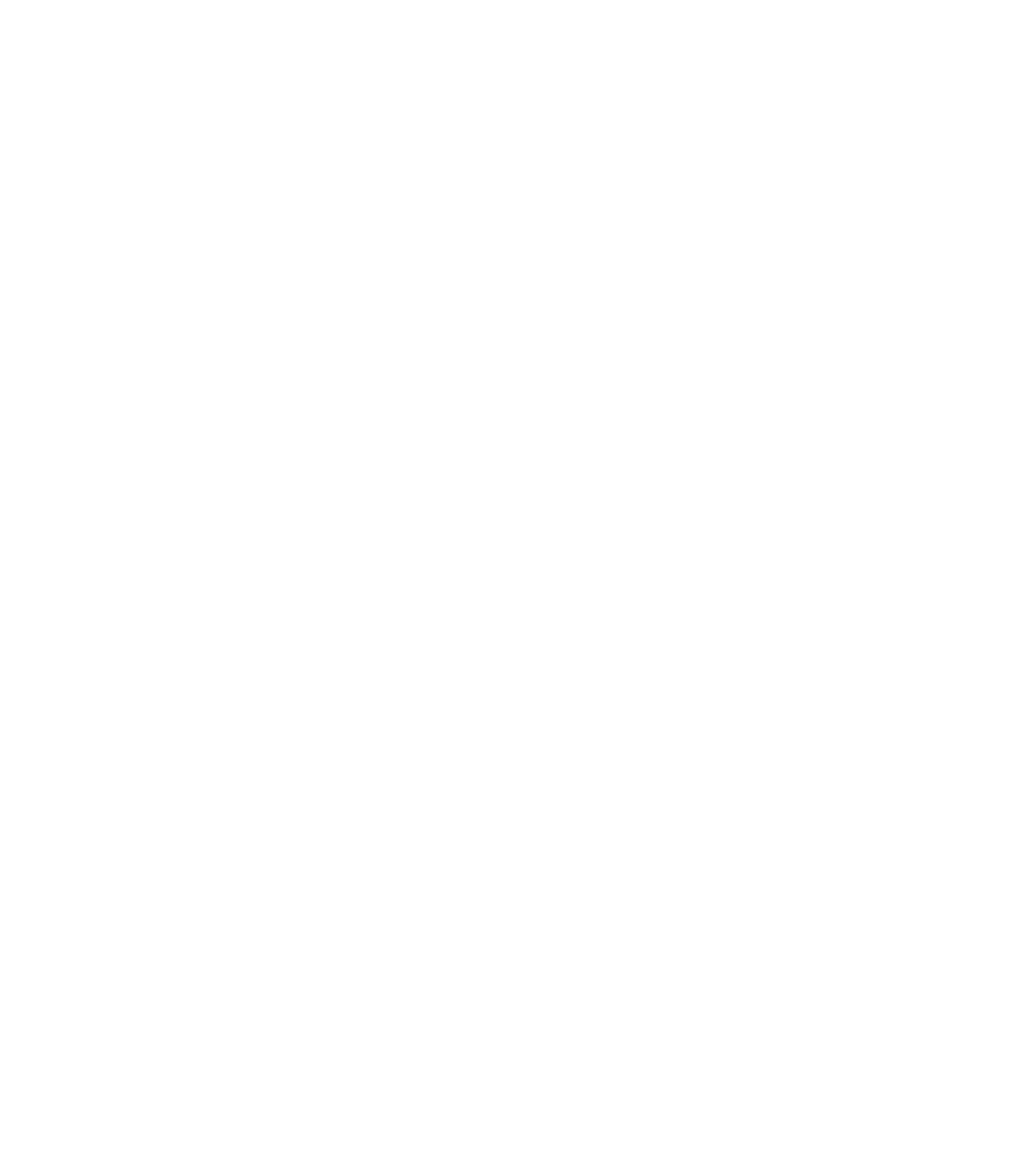
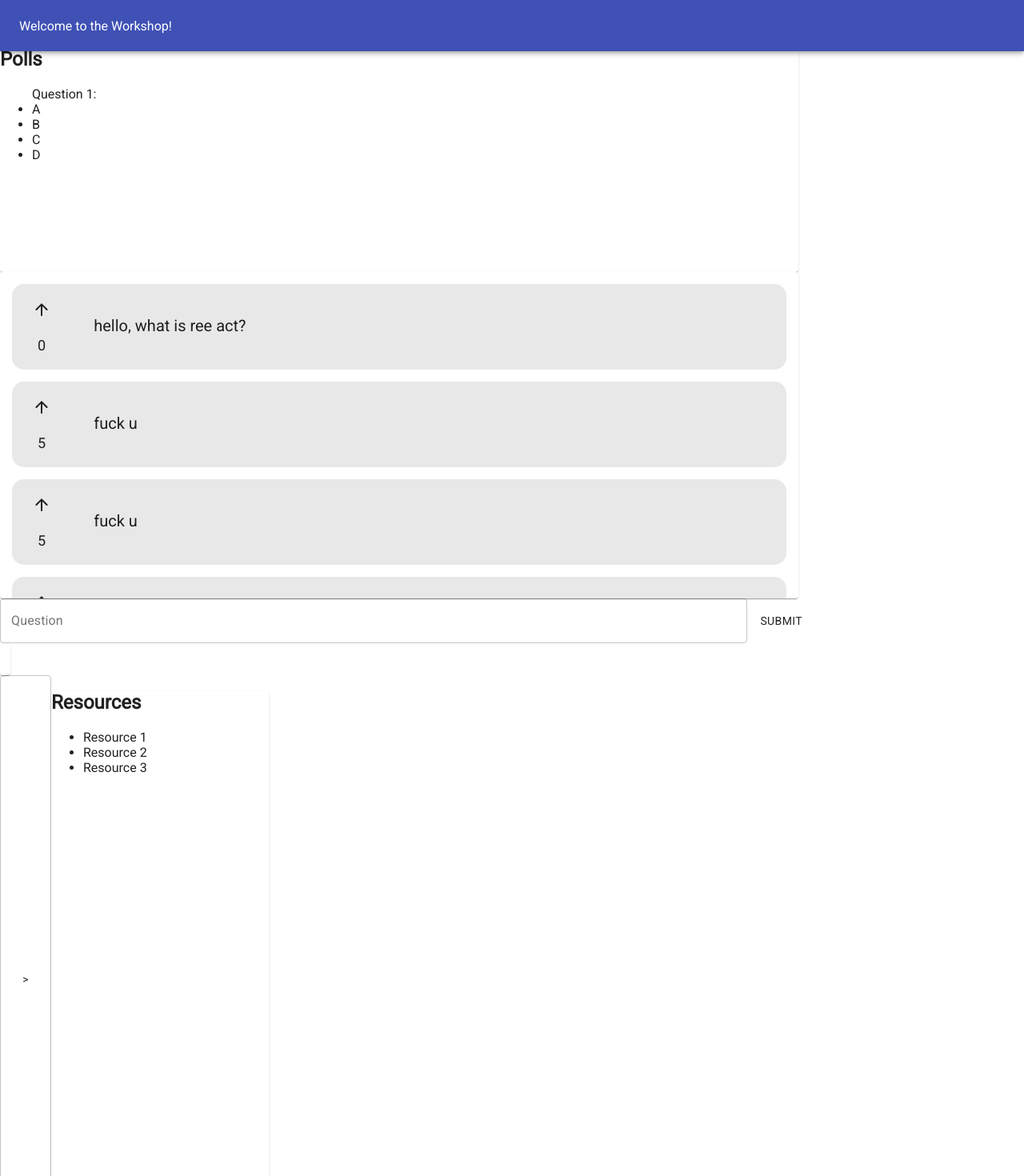
Before and after one commit to os-ucsd/workshop-facilitator, a React (Create React App) app in the folder workshop-facilitator/: page /user in a window 1280 px wide. Shown: the top 1470 px of the page at 80% size. Before the commit the page ends 800 px from the top, so only its background shows below. Built offline with nearby package versions, Linux system fonts and the light colour scheme.

Commit message:
Updated user page

```diff
--- a/workshop-facilitator/src/App.js
+++ b/workshop-facilitator/src/App.js
@@ -4,6 +4,7 @@
 import Create from "./routes/Create";
 import Home from "./routes/Home";
 import Join from "./routes/Join";
+import User from "./routes/User";
 import logo from "./logo.svg";
 import "./App.css";
 
@@ -16,6 +17,7 @@
         <Route exact path="/host" component={Host} />
         <Route exact path="/create" component={Create} />
         <Route exact path="/join" component={Join} />
+        <Route exact path="/user" component={User} />
       </Router>
     </div>
   );
--- a/workshop-facilitator/src/routes/User.js
+++ b/workshop-facilitator/src/routes/User.js
@@ -0,0 +1,94 @@
+import React from "react";
+import Grid from "@material-ui/core/Grid";
+import Paper from "@material-ui/core/Paper";
+import AppBar from "@material-ui/core/AppBar";
+import Toolbar from "@material-ui/core/Toolbar";
+import TextField from "@material-ui/core/TextField";
+import Button from "@material-ui/core/Button";
+import Typography from "@material-ui/core/Typography";
+import Resources from "../components/Resources";
+import Questions from "../components/Questions";
+import Polls from "../components/Polls";
+
+
+class User extends React.Component {
+    constructor() {
+        super();
+        this.state = {
+            questiontxt: "",
+            collapsed: false,
+            // should be the same as the port you're using for server
+            //ENDPOINT: "localhost:5000",
+        }
+    }
+
+    collapse = () => {
+        this.setState ({
+            collapsed: !(this.state.collapsed),
+        })
+    }
+
+    handleChange = (e) => {
+        this.setState({
+            [e.target.id]: e.target.value
+        })
+    }
+
+    submitForm = (e) => {
+        e.preventDefault();
+        alert(this.state.questiontxt);
+    }
+
+    render() {
+        return (
+            <div className="Layout">
+                <Grid container>
+                    <div>
+                        <AppBar position="fixed">
+                            <Toolbar>
+                                <Typography variant="h8">
+                                    Welcome to the Workshop!
+                                </Typography>
+                            </Toolbar>
+                        </AppBar>
+                        <Paper style={{height: "5vh" , width: "1vw"}}></Paper>
+                        <Grid item xs={8}>
+                            <Paper style={{height: "35vh" , width: this.state.collapsed ? "95vw" : "78vw"}}>
+                                <Polls/>
+                            </Paper>
+                        </Grid>
+
+                        <Grid item xs={8} >
+                        <Paper style={{height: "51vh" , width: this.state.collapsed ? "95vw" : "78vw"}}>
+                            <Questions/>
+                        </Paper>
+                        </Grid>
+                        <Grid container>
+                            <form style={{width: this.state.collapsed ? "90vw" : "73vw"}} noValidate autoComplete = "off" onSubmit = {this.submitForm} onChange = {this.handleChange}>
+                                <TextField fullWidth placeholder="Ask a Question" id = "questiontxt" label = "Question" variant = "outlined" />
+                            </form>
+                            <Button onClick={this.submitForm} variant = "containted" color = "primary">
+                                Submit
+                            </Button>
+                        </Grid>
+                    </div>
+
+                    <div>
+                        <Paper style={{height: "5vh" , width: "1vw"}}></Paper>
+                        <Grid container>
+                            <Button style={{height: "95vh", width: "1vh"}} onClick={this.collapse} fullwidth variant="outlined"> {this.state.collapsed ? "<" : ">"} </Button>
+                            <Grid item xs={4}>
+                                <Paper style={{height: this.state.collapsed ? "0vh" : "93vh", width: this.state.collapsed ? "0vh" : "34vh"}}>
+                                    {this.state.collapsed ? false : <Resources />}
+                                </Paper>
+                            </Grid>
+                        </Grid>
+                    </div>
+
+                </Grid>
+            </div>
+        )
+    }
+}
+
+export default User;
--- /dev/null
+++ b/workshop-facilitator/src/styles/User.css
@@ -0,0 +1,4 @@
+.Layout {
+    display: "flex";
+    flex: "1"
+}
```
